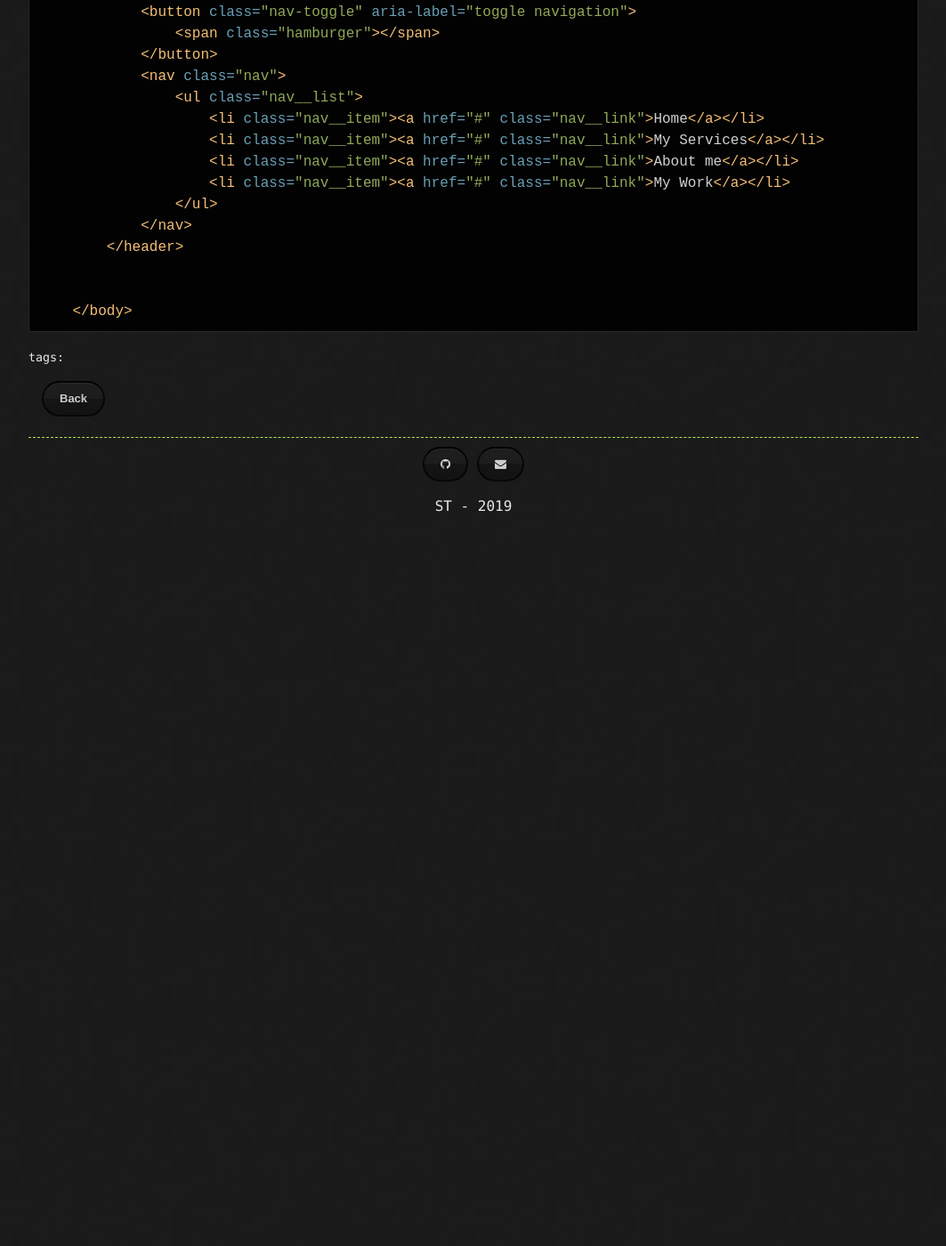
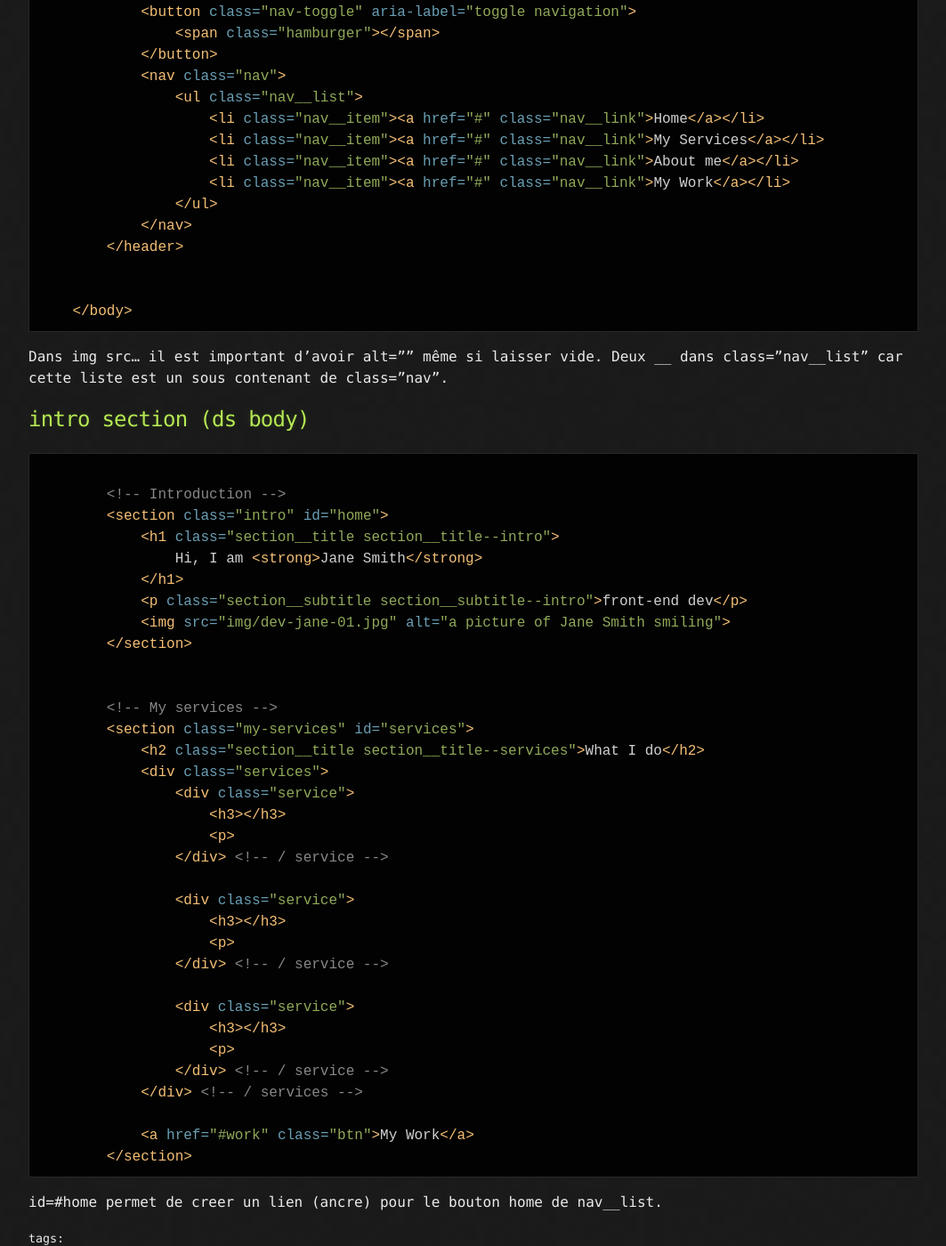
Before and after one commit to staytuned4/staytuned4.github.io, a Jekyll site: the page built from _posts/2020-02-25-electron.md, in a window 1280 px wide and 1400 px high, scrolled down 1243 px. Shown: the whole window at 89% size, without its empty margins (108-1171 px from the left). Built offline with Jekyll 4.4.1, drawn with Linux system fonts in a browser that asks for light colours; nearby versions of some CDN libraries; before the commit the page ends 1844 px from its top, so only the background shows below that; some of the changed text lies outside the part shown.

Commit message:
Add files via upload

````diff
--- a/_posts/2020-02-25-electron.md
+++ b/_posts/2020-02-25-electron.md
@@ -35,7 +35,7 @@
 
 Stylesheet : all things for social icons and google fonts.
 
-## The header area - HTML
+## The header area - HTML (ds header)
 
 ```html
     <body>
@@ -59,3 +59,46 @@
 
     </body>
 ```
+
+Dans img src... il est important d'avoir alt="" même si laisser vide.
+Deux __ dans class="nav__list" car cette liste est un sous contenant de class="nav".
+
+## intro section (ds body)
+
+```html
+
+        <!-- Introduction -->
+        <section class="intro" id="home">
+            <h1 class="section__title section__title--intro">
+                Hi, I am <strong>Jane Smith</strong>
+            </h1>
+            <p class="section__subtitle section__subtitle--intro">front-end dev</p>
+            <img src="img/dev-jane-01.jpg" alt="a picture of Jane Smith smiling">
+        </section>
+
+
+        <!-- My services -->
+        <section class="my-services" id="services">
+            <h2 class="section__title section__title--services">What I do</h2>
+            <div class="services">
+                <div class="service">
+                    <h3></h3>
+                    <p>
+                </div> <!-- / service -->
+
+                <div class="service">
+                    <h3></h3>
+                    <p>
+                </div> <!-- / service -->
+
+                <div class="service">
+                    <h3></h3>
+                    <p>
+                </div> <!-- / service -->
+            </div> <!-- / services -->
+
+            <a href="#work" class="btn">My Work</a>
+        </section>
+```
+
+id=#home permet de creer un lien (ancre) pour le bouton home de nav__list.
````
